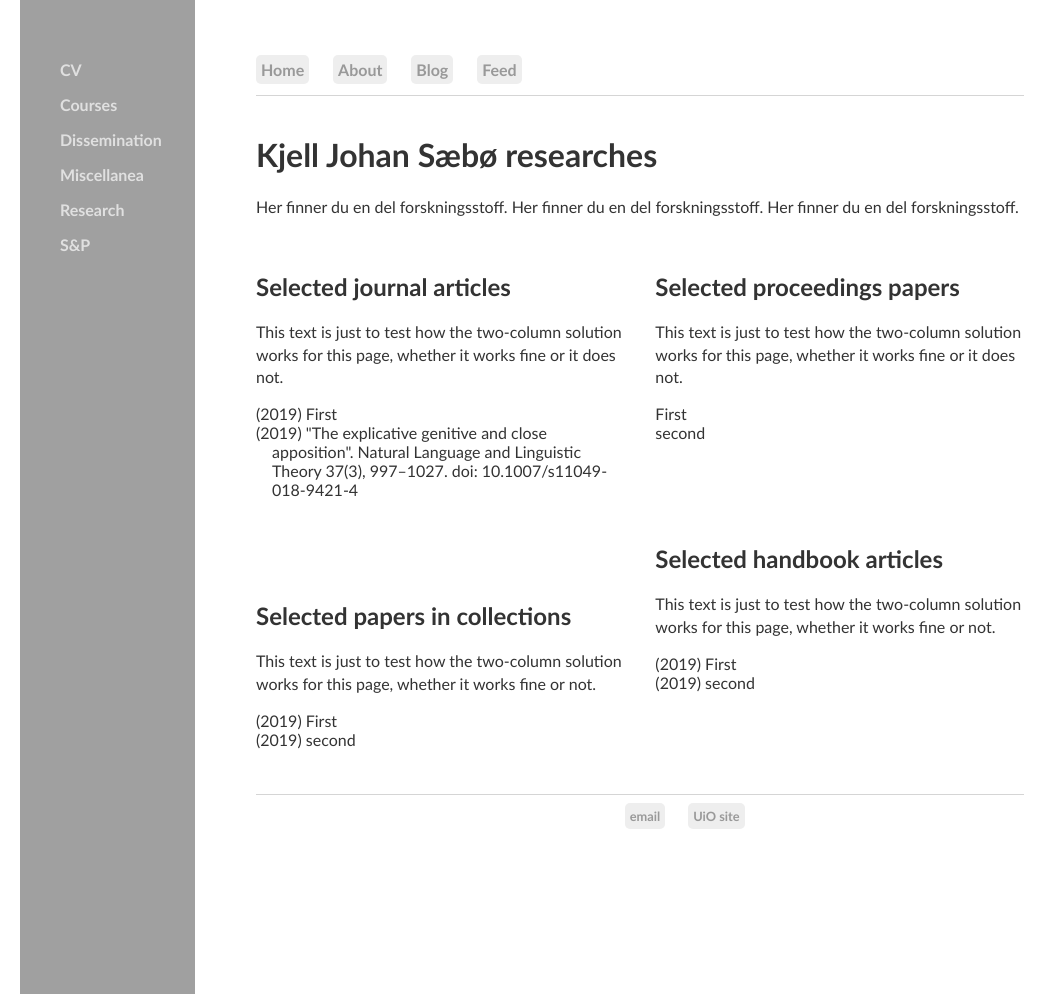
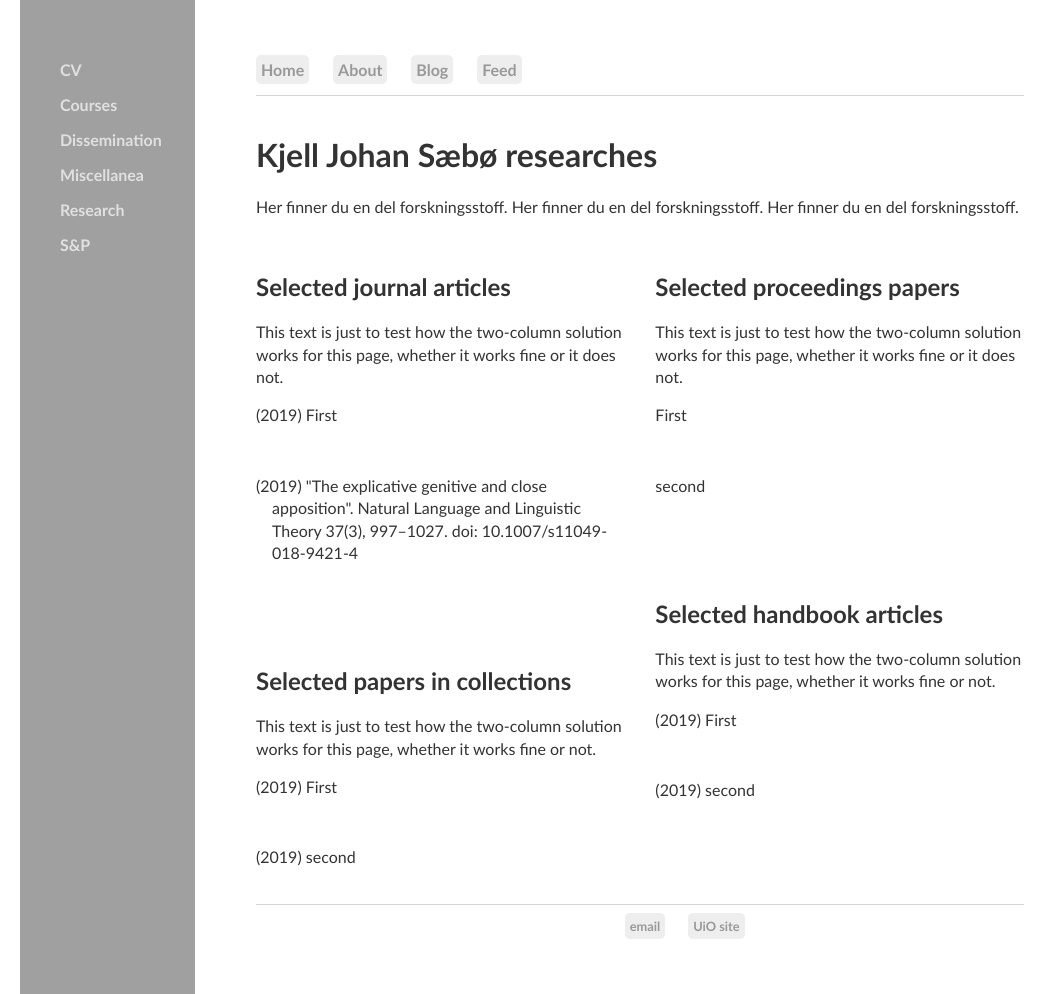
Before and after one commit to kjelljs/kjelljs.github.io, a Jekyll site: the page built from research/index.html, in a window 1280 px wide and 994 px high. Shown: the whole window, without its empty margins (0-1064 px from the left). Built offline with Jekyll 4.4.1, drawn with Linux system fonts in a browser that asks for light colours.

Commit message:
Update main.css

```diff
--- a/css/main.css
+++ b/css/main.css
@@ -67,12 +67,15 @@ nav a:hover, footer a:hover {
     font-size: 1.2em;
 }
 #pubs {
-    font-family: Optima, Candara, Calibri, Arial, sans-serif; padding-bottom: 3em;
+    font-family: Optima, Candara, Calibri, Arial, sans-serif; line-height: 1.4em;
     color: #333;
     font-size: 1em;
     padding-left: 0;
     text-indent:-1em;
     margin-left:1em;
+}
+#pubs li {
+  padding-bottom: 3em;
 }
 h1 {
     font-size: 2em;
```
